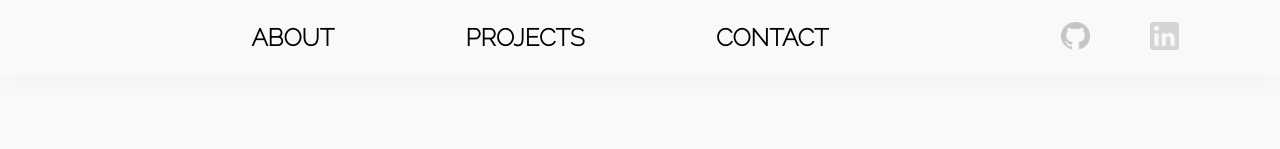
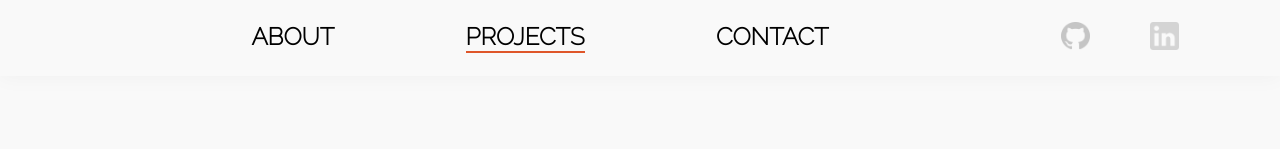
Before and after one commit to Patfindley/pat-findley-codes, a React (Create React App) app: page /Projects in a window 1280 px wide. Shown: the top 149 px of the page. Built offline with nearby package versions, Linux system fonts and the light colour scheme; a web font is replaced by a local one.

Commit message:
Add underline to selected view

```diff
--- a/src/components/App/App.js
+++ b/src/components/App/App.js
@@ -45,7 +45,7 @@ const App = () => {
             <Route exact path = '/about'
               render={()=> (
                 <div >
-                <Nav />
+                <Nav windowWidth={windowWidth}/>
                 <section className='main-content'>
                 <div className="neck">
                     <h2 className='current-view'>Hi, I'm Pat Findley</h2>
@@ -58,7 +58,7 @@ const App = () => {
             <Route exact path ='/projects'
               render={() => (
                 <div>
-                <Nav />
+                <Nav windowWidth={windowWidth}/>
                 <section className='main-content'>
                   <div className="neck">
                     <h2 className='current-view'>Projects</h2>
@@ -82,7 +82,7 @@ const App = () => {
               <Route exact path='/contact'
               render={()=> (
                 <div className='contact-wrap'>
-                <Nav />
+                <Nav windowWidth={windowWidth}/>
                 <Contact windowWidth={windowWidth} />
                 </div>
               )}/>
@@ -90,7 +90,7 @@ const App = () => {
               render={() => (
                 selectedProject ?
                 <div>
-                  <Nav />
+                  <Nav windowWidth={windowWidth}/>
                   <section className='main-content'>
                   <div className="neck">
                     <h2 className="current-view">{selectedProject.name}</h2>
--- a/src/components/Nav/Nav.css
+++ b/src/components/Nav/Nav.css
@@ -5,8 +5,6 @@
 	align-items: center;
 	background-color: #f9f9f9;
 	height: 76px;
-	/* margin-bottom: 75px; */
-	/* border-bottom: 2px solid #bababe; */
 	box-shadow: 0px 0px 21px 1px rgba(0, 0, 0, 0.04);
 }
 
@@ -77,6 +75,10 @@ li:hover {
 	align-items: center;
 }
 
+.nav-selected {
+  border-bottom: 2px solid #df562a;
+}
+
 @media only screen and (max-width: 768px) {
 
   .header-nav {
--- a/src/components/Nav/Nav.js
+++ b/src/components/Nav/Nav.js
@@ -1,29 +1,32 @@
 import React, { useState, useEffect } from 'react';
-import { Link } from "react-router-dom";
+import { NavLink } from "react-router-dom";
 import { gsap } from "gsap"
 import './Nav.css';
 import github_mark from '../../assets/GitHub-Mark-32px.png'
 import linkedin from '../../assets/linkedin-logo.png'
 
-const Nav = () => {
+const Nav = ({ windowWidth }) => {
   const [burgerActive, setBurgerActive] = useState(false)
   const [tl] = useState(gsap.timeline({paused: true}))
 
   useEffect(() => {
+    if (windowWidth <= 768 ) {
     tl.to('.top', .2, {rotationZ: '90', backgroundColor: '#df562a'})
     .to('.mid', .2, {rotationZ: '50', y: '9px', x: '-8px', width: '30px', backgroundColor: '#df562a'})
     .to('.bottom', .2, {rotationZ: '-50', x: '17px', width: '30px', backgroundColor: '#df562a'})
   .to('.header-nav', .7, {height: '98vh'})
   .to('.nav-open', 0, {opacity: 1, pointerEvents: 'auto'})
-  }, [tl])
+    }
+  }, [tl, windowWidth])
 
   useEffect(() => {
     tl.reversed() ? tl.play() : tl.reverse()
   }, [burgerActive, tl])
 
+  console.log(window.location.href.indexOf("projects"))
+
   return (
     <nav className="header-nav">
-
       <div className='burger-container' onClick={() => setBurgerActive(!burgerActive)}>
           <span className='patty top'></span>
           <span className='patty mid'></span>
@@ -31,11 +34,10 @@ const Nav = () => {
       </div>
         <div className='nav-open'>
           <ul className="nav-links">
-              <Link to='/about' className='link' onClick={() => tl.reverse()}><li>ABOUT</li></Link>
-              <Link to='/projects' className='link' onClick={() => tl.reverse()}><li>PROJECTS</li></Link>
-              <Link to='/contact' className='link' onClick={() => tl.reverse()}><li>CONTACT</li></Link>
+              <NavLink to='/about' activeClassName="nav-selected" onClick={() => tl.reverse()}><li>ABOUT</li></NavLink>
+              <NavLink to='/projects' activeClassName="nav-selected" onClick={() => tl.reverse()}><li>PROJECTS</li></NavLink>
+              <NavLink to='/contact' activeClassName="nav-selected" onClick={() => tl.reverse()}><li>CONTACT</li></NavLink>
           </ul>
-
           <div className='nav-socials'>
             <a href='https://github.com/Patfindley' target='_blank' rel="noreferrer"><img className='socials github' src={github_mark} alt='github' /></a>
             <a href='https://www.linkedin.com/in/patfindley/' target='_blank' rel="noreferrer"><img className='socials linkedin' src={linkedin} alt='linkedin' /></a>
--- a/src/components/SearchBar/SearchBar.js
+++ b/src/components/SearchBar/SearchBar.js
@@ -3,7 +3,6 @@ import './SearchBar.css'
 
 const SearchBar = ({ filterProjects }) => {
   const searchValue = useRef()
-  console.log(window.location.href)
 
     return (
       <div className='search-wrap'>
```
